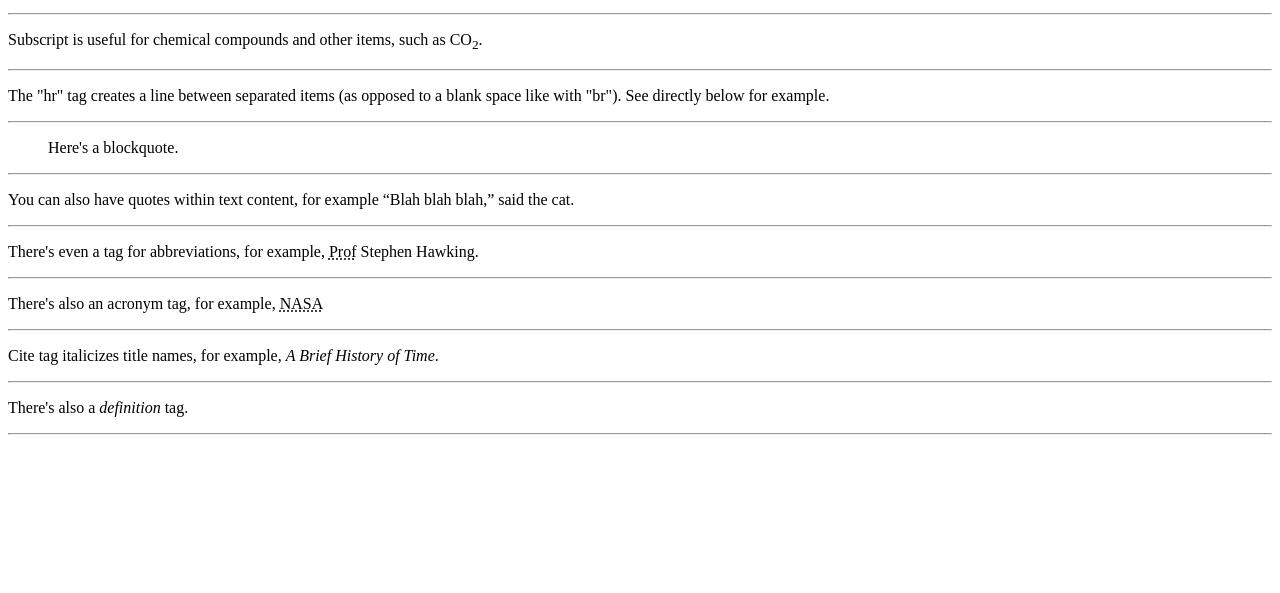
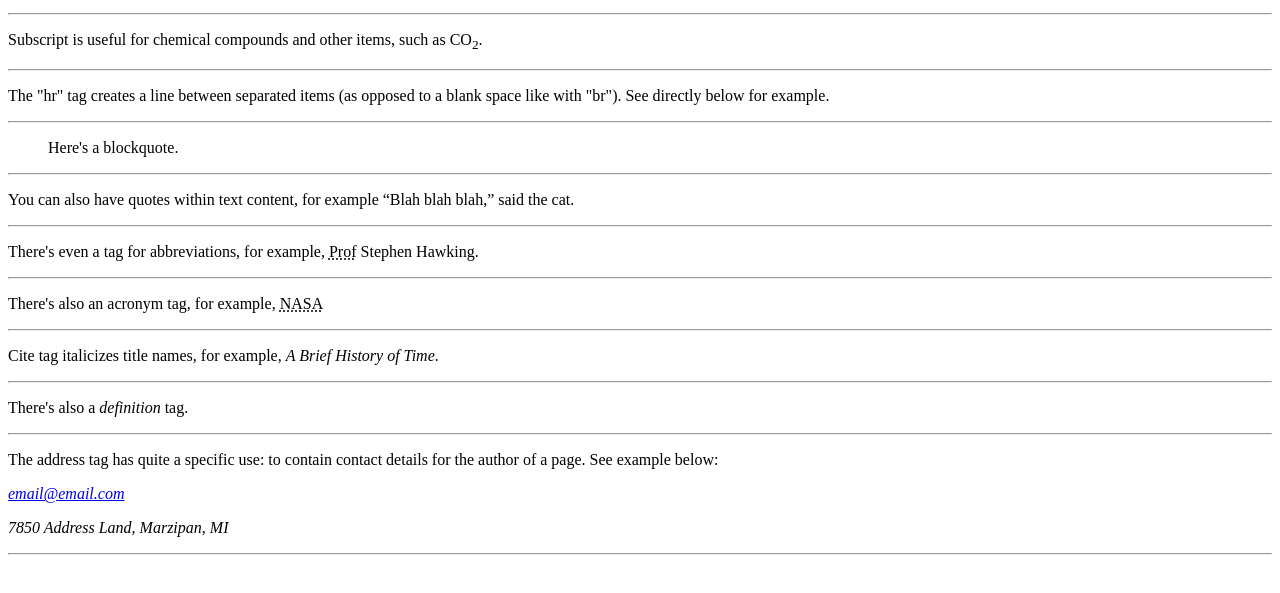
Before and after one commit to brianrshort/coding-exercises-2021-2022, a plain HTML site: page duckett-html/code-review.html in a window 1280 px wide. Shown: the part 105-698 px from the top of the page. Drawn offline with Linux system fonts and the light colour scheme.

Commit message:
Add address tag code review content

```diff
--- a/duckett-html/code-review.html
+++ b/duckett-html/code-review.html
@@ -26,7 +26,12 @@
     <hr>
     <p>There's also a <dfn>definition</dfn> tag.</p>
     <hr>
-
+    <p>The address tag has quite a specific use: to contain contact details for the author of a page. See example below:</p>
+    <address>
+        <p><a href="mailto: email@email.com">email@email.com</a></p>
+        <p>7850 Address Land, Marzipan, MI</p>
+    </address>
+    <hr>
 
 
 </body>
```
